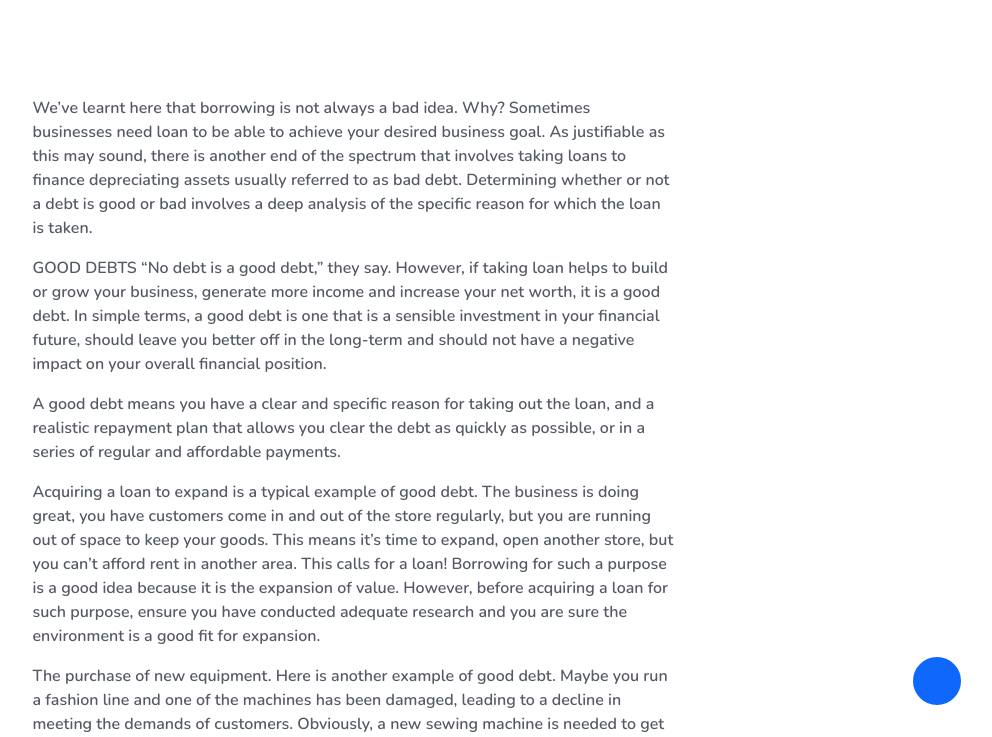
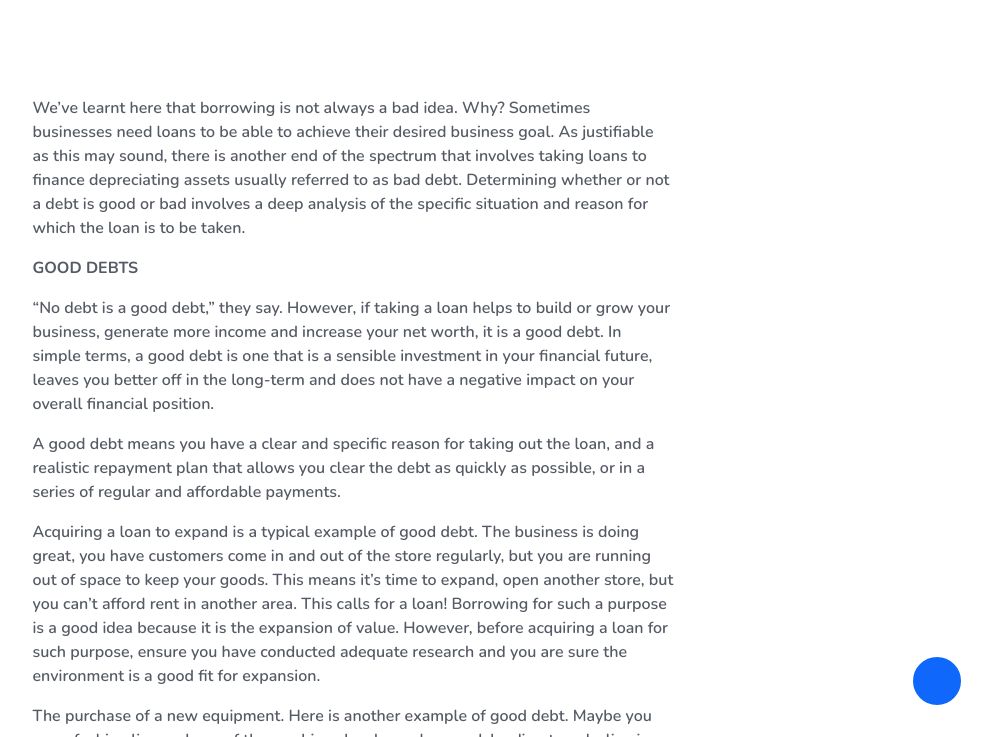
Before and after one commit to neo360africa3/neo360africa3.github.io, a Jekyll site: the page built from _posts/2019-11-28-good-debt-vs-bad-debt.markdown, in a window 1280 px wide and 900 px high, scrolled down 584 px, cut to the strip 163-900 px from the top of the window. Shown: the whole strip, without its empty margins (287-1279 px from the left). Built offline with Jekyll 4.4.1, drawn with Linux system fonts in a browser that asks for light colours; our own code applies the rules of GitHub Pages for plain Markdown files; a script that is not in the unit is left out; comment, search, counter and statistics services are not loaded; some of the changed text lies outside the part shown.

Commit message:
Updated Good Debt Vs Bad Debt

```diff
--- a/_posts/2019-11-28-good-debt-vs-bad-debt.markdown
+++ b/_posts/2019-11-28-good-debt-vs-bad-debt.markdown
@@ -8,20 +8,22 @@
 ---
 
 
-We’ve learnt here that borrowing is not always a bad idea. Why? Sometimes businesses need loan to be able to achieve your desired business goal. As justifiable as this may sound, there is another end of the spectrum that involves taking loans to finance depreciating assets usually referred to as bad debt. Determining whether or not a debt is good or bad involves a deep analysis of the specific reason for which the loan is taken.
+We’ve learnt here that borrowing is not always a bad idea. Why? Sometimes businesses need loans to be able to achieve their desired business goal. As justifiable as this may sound, there is another end of the spectrum that involves taking loans to finance depreciating assets usually referred to as bad debt. Determining whether or not a debt is good or bad involves a deep analysis of the specific situation and reason for which the loan is to be taken.
 
-GOOD DEBTS
-“No debt is a good debt,” they say. However, if taking loan helps to build or grow your business, generate more income and increase your net worth, it is a good debt. In simple terms, a good debt is one that is a sensible investment in your financial future, should leave you better off in the long-term and should not have a negative impact on your overall financial position.
+**GOOD DEBTS**
+
+“No debt is a good debt,” they say. However, if taking a loan helps to build or grow your business, generate more income and increase your net worth, it is a good debt. In simple terms, a good debt is one that is a sensible investment in your financial future, leaves you better off in the long-term and does not have a negative impact on your overall financial position.
 
 A good debt means you have a clear and specific reason for taking out the loan, and a realistic repayment plan that allows you clear the debt as quickly as possible, or in a series of regular and affordable payments.
 
 Acquiring a loan to expand is a typical example of good debt. The business is doing great, you have customers come in and out of the store regularly, but you are running out of space to keep your goods. This means it’s time to expand, open another store, but you can’t afford rent in another area. This calls for a loan! Borrowing for such a purpose is a good idea because it is the expansion of value. However, before acquiring a loan for such purpose, ensure you have conducted adequate research and you are sure the environment is a good fit for expansion.
 
-The purchase of new equipment. Here is another example of good debt. Maybe you run a fashion line and one of the machines has been damaged, leading to a decline in meeting the demands of customers. Obviously, a new sewing machine is needed to get things moving again. A loan may be required to purchase this equipment. Please note that equipment purchased should be a requisite for the business and should be value adding.
+The purchase of a new equipment. Here is another example of good debt. Maybe you run a fashion line and one of the machines has been damaged, leading to a decline in meeting the demands of customers. Obviously, a new sewing machine is needed to get things moving again. A loan may be required to purchase this equipment. Please note that equipment purchased should be a requisite for the business and should be value adding.
 
 Other examples of good debts in business include the purchase of inventory, the employment of more staff, the renovation of premises and other value adding purposes. Any debt taken that is not value oriented is a bad debt.
 
-BAD DEBTS
+**BAD DEBTS**
+
 While good debt has the potential to increase a person’s net worth, its generally considered to be bad debt if you are borrowing to purchase depreciating assets. In other words, if it doesn’t add value or generate income, you shouldn’t go into debt to acquire it. Businesses should carefully evaluate their reasons for borrowing before dabbling into it.
 
 As a business owner, you might be thinking of getting a car to help ease mobility and run errands that make up your everyday business life. The cons of taking out a loan to acquire a car might outweigh the pros. These cons include the increased liability that stems from the cost of maintenance, the vehicle losing its value over time, the cost of insurance.
@@ -30,4 +32,4 @@
 
 Are you thinking of acquiring a loan? Make sure you weigh the pros and cons. What benefit it would serve your business? What is the accruable interest rate on the loan and the specified repayment plan?
 
-When you have successfully answered this questions, contact us and we will help finance the next great feat of your business.
+When you have successfully answered this questions, contact us and we will help finance the next great feat in your business.
```
